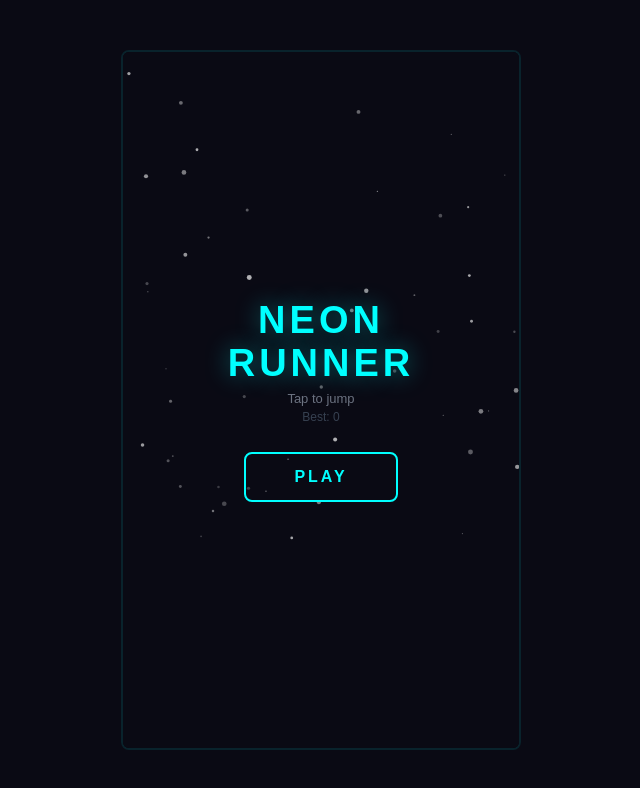
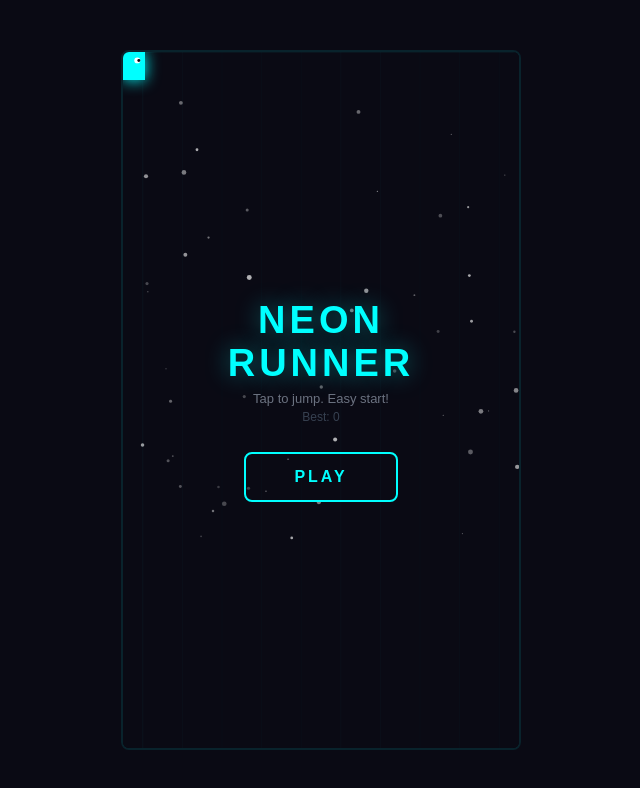
Before and after one commit to bcool990099-cpu/neon-runner, a plain HTML site: page index.html in a window 1280 px wide. Shown: the whole page, without its empty margins (319-959 px from the left). Drawn offline with Linux system fonts and the light colour scheme.

Commit message:
Rewrite v3 final

```diff
--- a/index.html
+++ b/index.html
@@ -33,7 +33,7 @@ canvas{display:block;width:100%;height:100%;background:#0a0a14;}
 <canvas id="c"></canvas>
 <div id="m"><div>
 <h1>NEON<br>RUNNER</h1>
-<p>Tap to jump</p>
+<p>Tap to jump. Easy start!</p>
 <p class="b">Best: <span id="best">0</span></p>
 <button class="btn" id="play">PLAY</button>
 </div></div>
@@ -56,15 +56,15 @@ var run=0,sc=0,bs=0,fr=0,sp=0,lv=1;
 try{bs=parseInt(localStorage.getItem("nr_best"))||0;}catch(e){}
 document.getElementById("best").textContent=bs;
 document.getElementById("best2").textContent=bs;
-var px,py,pw,ph,pvy,pgr=0.45*S,pjp=-10*S,pgrnd=1;
-var ground,obs=[],stimer=0,srate=140;
+var px=0,py=0,pw=22,ph=28,pvy=0,pgr=0.45,pjp=-10,pgrnd=1;
+var ground=0,obs=[],stimer=0,srate=140;
 var stars=[];
 for(var i=0;i<50;i++)stars.push({x:Math.random(),y:Math.random(),s:Math.random()*2+0.5,sp:Math.random()*0.4+0.1,b:Math.random()*0.5+0.2});
 function ig(){
 sc=0;fr=0;lv=1;sp=2.5;obs=[];stimer=0;srate=140;
 ground=H*0.7;pw=22*S;ph=28*S;
 px=W*0.2-pw/2;py=ground-ph;
-pvy=0;pgrnd=1;
+pvy=0;pgr=0.45*S;pjp=-10*S;pgrnd=1;
 document.getElementById("lv").textContent="LEVEL 1";
 document.getElementById("lv").style.color="#444";
 }
@@ -79,7 +79,7 @@ document.getElementById("sc").innerHTML="<s>SCORE</s>0";
 function up(){
 if(!run)return;fr++;
 var nl=Math.floor(fr/200)+1;
-if(nl!==lv){lv=nl;sp=2.5+(lv-1)*0.35;srate=Math.max(140-(lv-1)*8,50);
+if(nl!==lv){lv=nl;sp=2.5+(lv-1)*0.35;srate=Math.max(140-(lv-1)*8,55);
 var e=document.getElementById("lv");e.textContent="LEVEL "+lv;
 var cl=["#1f2937","#1f2937","#1f2937","#374151","#374151","#4b5563","#6b7280","#9ca3af"];
 e.style.color=cl[Math.min(lv-1,cl.length-1)]||"#1f2937";}
```
